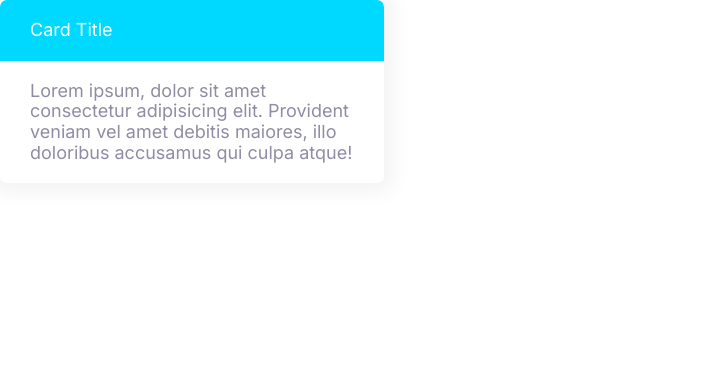
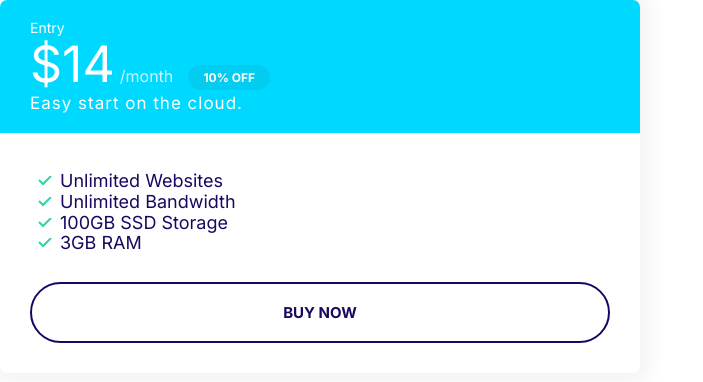
Before and after one commit to Tebogo-star/Moshify, a plain HTML site: page index.html in a window 1280 px wide. Shown: the whole page, without its empty margins (0-703 px from the left). Drawn offline with Linux system fonts and the light colour scheme.

Commit message:
Creating Plans

```diff
--- a/css/styles.css
+++ b/css/styles.css
@@ -96,6 +96,7 @@ a {
 }
 .badge--small {
   font-size: 1.6rem;
+  padding: 0.5rem 1.5rem;
 }
 
 @media screen and (min-width: 1024px) {
@@ -257,3 +258,45 @@ a {
   background: var(--color-secondary);
   color: #fff;
 }
+.card--secondary .badge--secondary {
+  background: #02cdf1;
+}
+/* Plans */
+.plan__name {
+  color: white;
+  margin: 0;
+  font-weight: 500;
+  font-size: 2.4rem;
+}
+.plan__price {
+  font-size: 6rem;
+}
+.plan__billing-cycle {
+  font-size: 2.4rem;
+  font-weight: 300;
+  opacity: 0.8;
+  margin-right: 1rem;
+}
+.plan__description {
+  font-size: 2rem;
+  font-weight: 300;
+  letter-spacing: 1px;
+  display: block;
+}
+.plan .list__item {
+  margin-bottom: 2rem;
+}
+@media screen and (min-width: 1024px) {
+  .plan__name {
+    font-size: 1.4rem;
+  }
+  .plan__price {
+    font-size: 5rem;
+  }
+  .plan__billing-cycle {
+    font-size: 1.6rem;
+  }
+  .plan__description {
+    font-size: 1.7rem;
+  }
+}
--- a/index.html
+++ b/index.html
@@ -15,13 +15,25 @@
     <link rel="stylesheet" href="css/styles.css" />
   </head>
   <body>
-    <div style="width: 30%" padding:4rem>
-      <div class="card card--secondary">
-        <header class="card__header">Card Title</header>
-        <div class="card__body">
-          Lorem ipsum, dolor sit amet consectetur adipisicing elit. Provident
-          veniam vel amet debitis maiores, illo doloribus accusamus qui culpa
-          atque!
+    <div style="width: 50%" padding:4rem>
+      <div class="plan">
+        <div class="card card--secondary">
+          <header class="card__header">
+            <h3 class="plan__name">Entry</h3>
+            <span class="plan__price">$14</span>
+            <span class="plan__billing-cycle">/month</span>
+            <span class="badge badge--secondary badge--small">10% OFF</span>
+            <span class="plan__description">Easy start on the cloud.</span>
+          </header>
+          <div class="card__body">
+            <ul class="list list--tick">
+              <li class="list-item">Unlimited Websites</li>
+              <li class="list-item">Unlimited Bandwidth</li>
+              <li class="list-item">100GB SSD Storage</li>
+              <li class="list-item">3GB RAM</li>
+            </ul>
+            <button class="btn btn--outline btn--block">Buy Now</button>
+          </div>
         </div>
       </div>
     </div>
```
Also changed, not shown: components/plans.html (added, +22 -0 lines).
